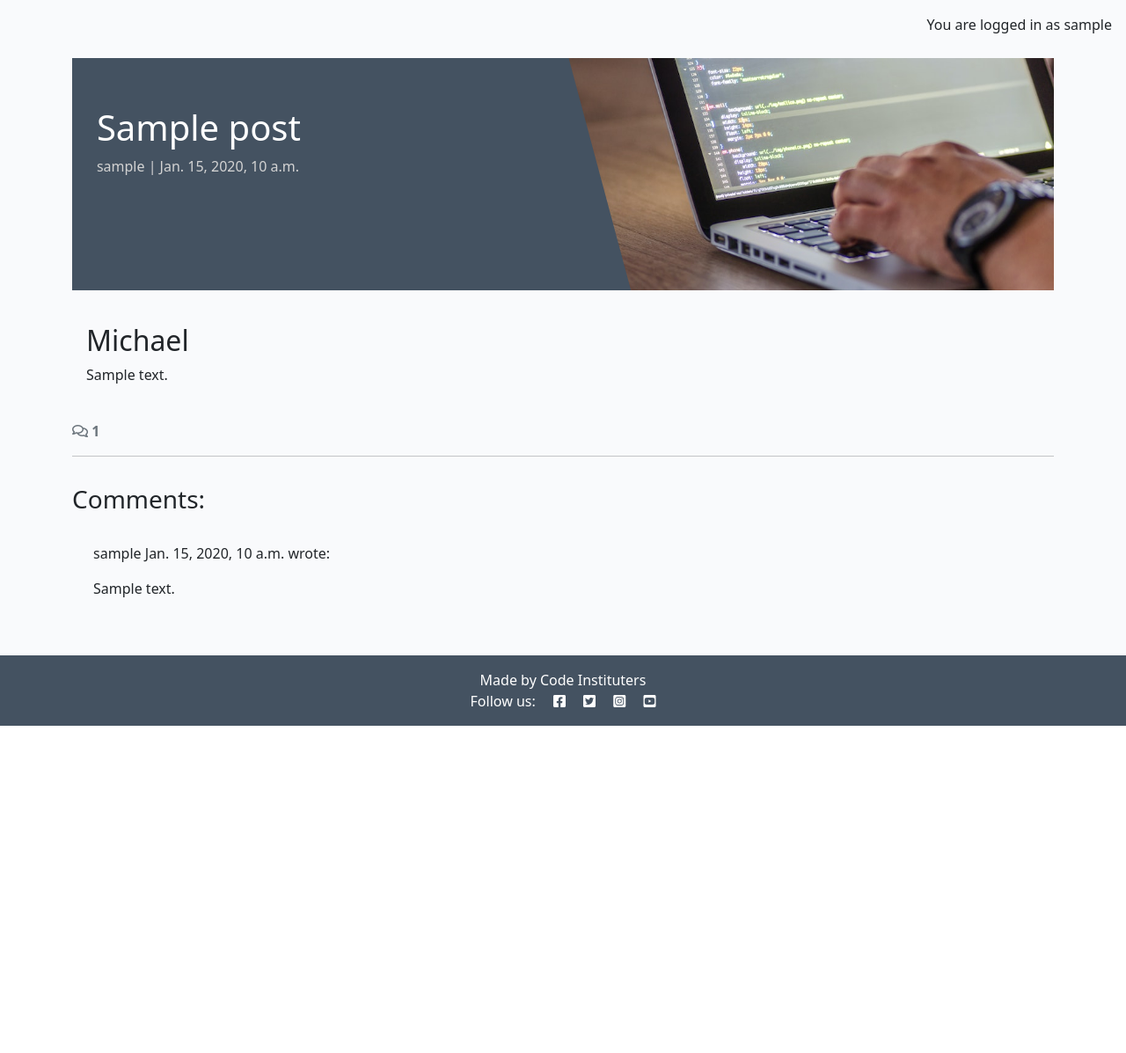
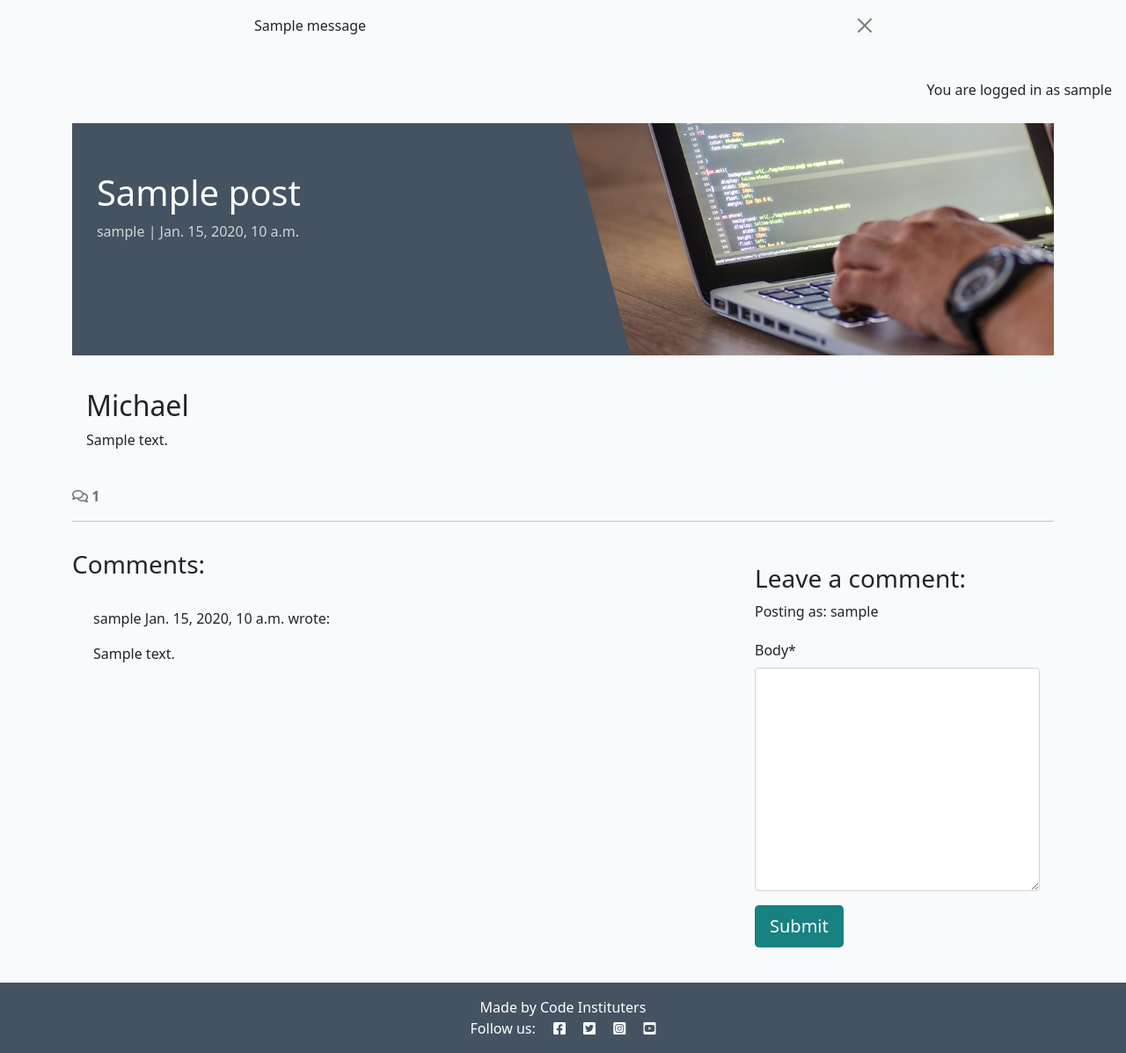
Before and after one commit to MCamish29/django-blog, a Django app: a page that uses templates/base.html in a window 1280 px wide. Shown: the part 60-1257 px from the top of the page at 88% size. Before the commit the page ends 885 px from the top, so only its background shows below. Run offline with Django 4.2, Linux system fonts and the light colour scheme; a user stored in the database is signed in; tables that the repository leaves empty hold one stand-in row (values such as "Sample post"); one stand-in notice (Sample message) is shown; some libraries are stand-ins or nearby versions.

Commit message:
"create better ux for comments"

```diff
--- /dev/null
+++ b/blog/forms.py
@@ -0,0 +1,8 @@
+from .models import Comment
+from django import forms
+
+
+class CommentForm(forms.ModelForm):
+    class Meta:
+        model = Comment
+        fields = ('body',)
--- a/blog/templates/blog/post_detail.html
+++ b/blog/templates/blog/post_detail.html
@@ -1,5 +1,6 @@
 {% extends 'base.html' %} {% block content %}
 {% load static %}
+{% load crispy_forms_tags %}
 
 <div class="masthead">
     <div class="container">
@@ -71,6 +72,24 @@
         {% endfor %}
       </div>
     </div>
+        <!-- Creating New Comments -->
+        <div class="col-md-4 card mb-4 mt-3">
+            <div class="card-body">
+              {% if user.is_authenticated %}
+              <h3>Leave a comment:</h3>
+              <p>Posting as: {{ user.username }}</p>
+              <form id="commentForm" method="post"
+                style="margin-top: 1.3em;">
+                {{ comment_form | crispy }}
+                {% csrf_token %}
+                <button id="submitButton" type="submit"
+                  class="btn btn-signup btn-lg">Submit</button>
+              </form>
+              {% else %}
+              <p>Log in to leave a comment</p>
+              {% endif %}
+            </div>
+          </div>
   </div>
 </div>
 
--- a/blog/views.py
+++ b/blog/views.py
@@ -1,6 +1,8 @@
 from django.shortcuts import render, get_object_or_404
 from django.views import generic
+from django.contrib import messages
 from .models import Post
+from .forms import CommentForm
 
 # Create your views here.
 class PostList(generic.ListView):
@@ -27,6 +29,19 @@ def post_detail(request, slug):
     post = get_object_or_404(queryset, slug=slug)
     comments = post.comments.all().order_by("-created_on")
     comment_count = post.comments.filter(approved=True).count()
+    comment_form = CommentForm()
+
+    if request.method == "POST":
+        comment_form = CommentForm(data=request.POST)
+        if comment_form.is_valid():
+            comment = comment_form.save(commit=False)
+            comment.author = request.user
+            comment.post = post
+            comment.save()
+            messages.add_message(
+        request, messages.SUCCESS,
+        'Comment submitted and awaiting approval'
+    )
 
     return render(
         request,
@@ -34,5 +49,7 @@ def post_detail(request, slug):
         {"post": post,
         "coder": "Michael",
         "comments": comments,
-        "comment_count": comment_count,},
+        "comment_count": comment_count,
+        "comment_form": comment_form,
+        },
     )
--- a/codestar/settings.py
+++ b/codestar/settings.py
@@ -51,6 +51,8 @@ INSTALLED_APPS = [
     'allauth',
     'allauth.account',
     'allauth.socialaccount',
+    'crispy_forms',
+    'crispy_bootstrap5',
     'django_summernote',
     'blog',
     'about',
@@ -59,6 +61,9 @@ INSTALLED_APPS = [
 SITE_ID = 1
 LOGIN_REDIRECT_URL = '/'
 LOGOUT_REDIRECT_URL = '/'
+
+CRISPY_ALLOWED_TEMPLATE_PACKS = "bootstrap5"
+CRISPY_TEMPLATE_PACK = "bootstrap5"
 
 MIDDLEWARE = [
     'django.middleware.security.SecurityMiddleware',
--- a/requirements.txt
+++ b/requirements.txt
@@ -1,7 +1,9 @@
 asgiref==3.8.1
+crispy-bootstrap5==0.7
 dj-database-url==0.5.0
 Django==4.2.17
 django-allauth==0.57.2
+django-crispy-forms==2.3
 django-summernote==0.8.20.0
 gunicorn==20.1.0
 oauthlib==3.2.2
--- a/templates/base.html
+++ b/templates/base.html
@@ -68,6 +68,21 @@
             </div>
         </div>
     </nav>
+    <!-- displaying Django messages -->
+<div class="container">
+    <div class="row">
+      <div class="col-md-8 offset-md-2">
+        {% for message in messages %}
+        <div class="alert {{ message.tags }} alert-dismissible
+          fade show" id="msg" role="alert">
+          {{ message | safe }}
+          <button type="button" class="btn-close"
+            data-bs-dismiss="alert" aria-label="Close"></button>
+        </div>
+        {% endfor %}
+      </div>
+    </div>
+  </div>
 
     <main class="flex-shrink-0 main-bg">
         {% if user.is_authenticated %}
```
